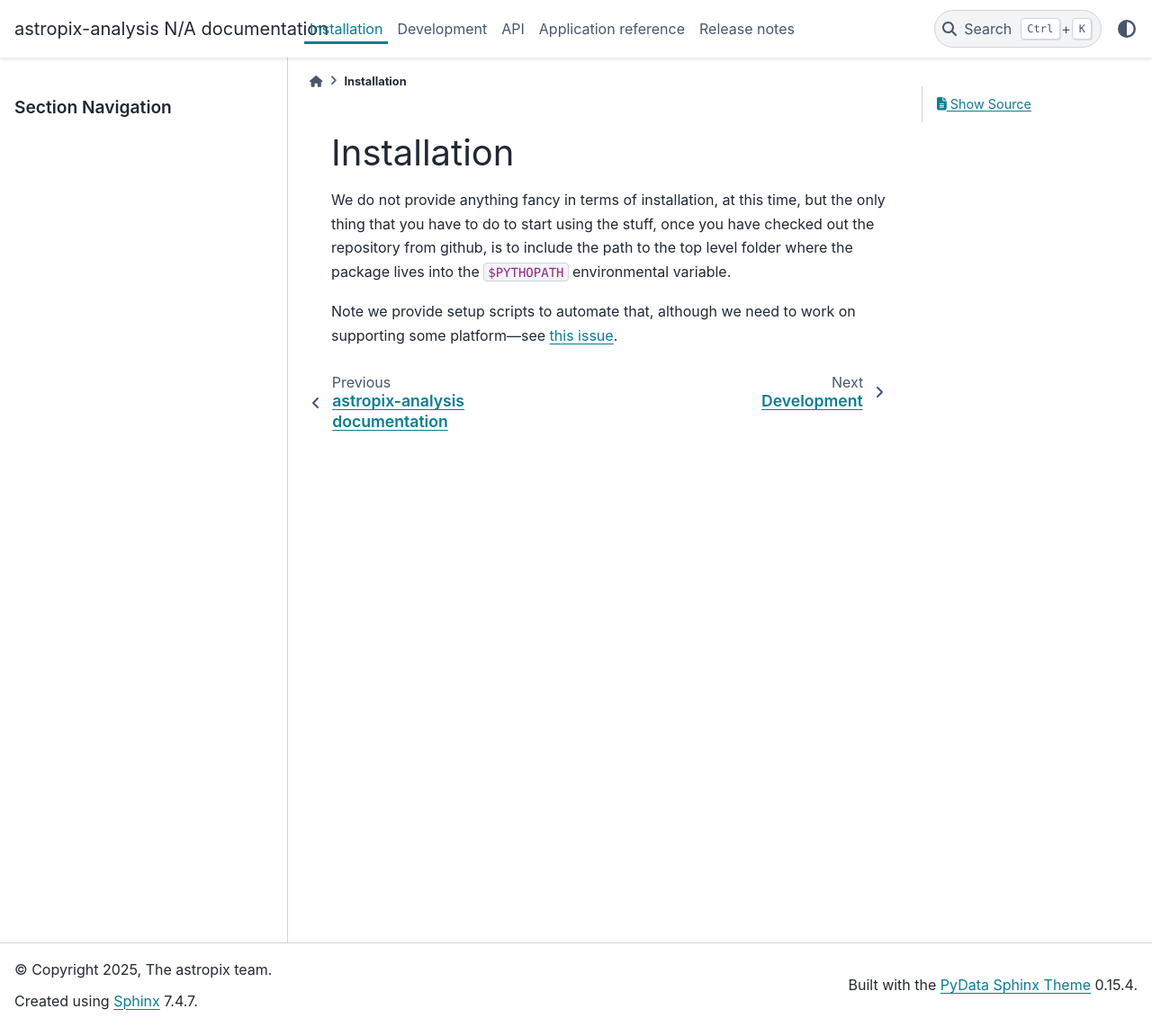
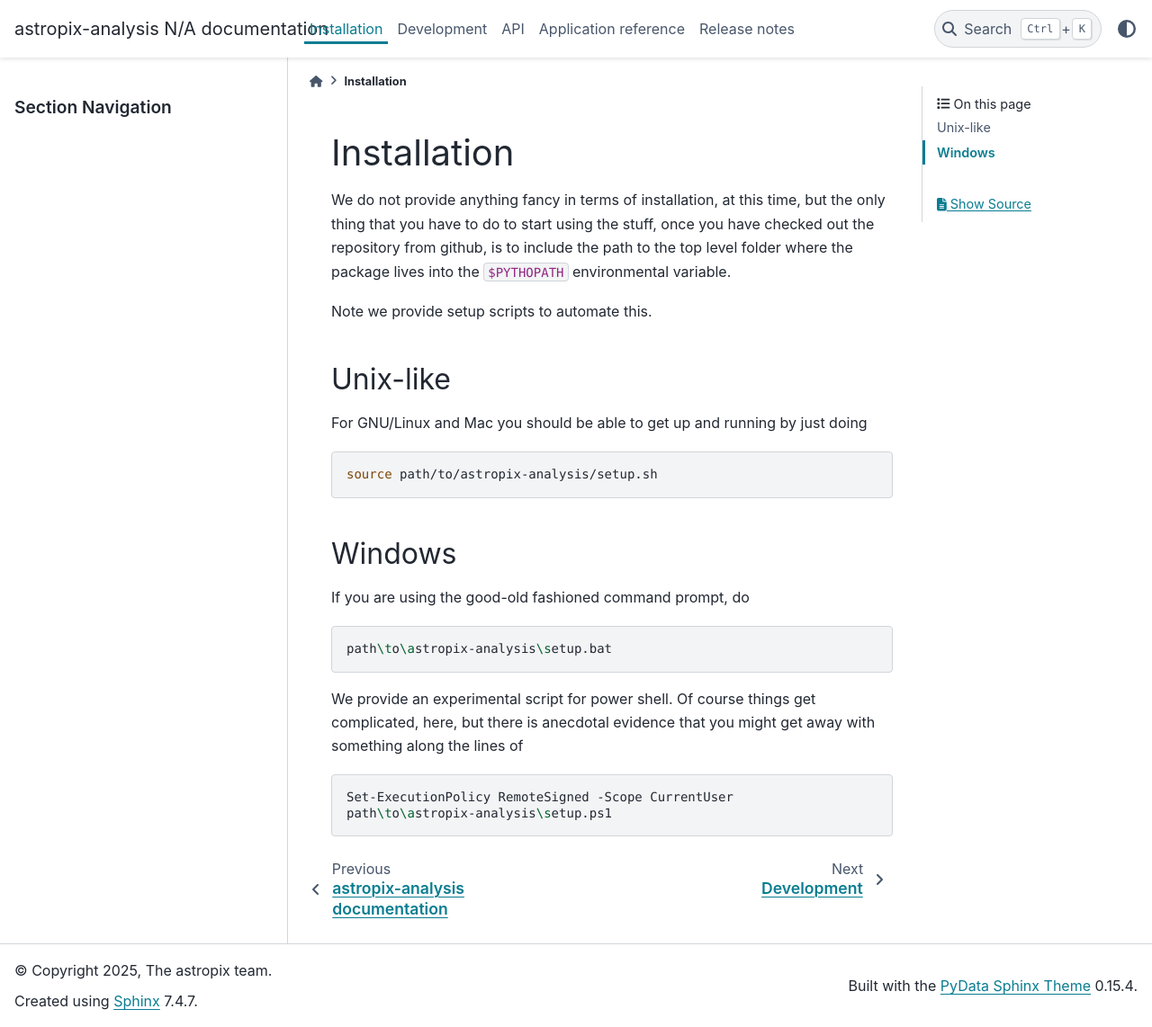
Before and after one commit to AstroPix/astropix-analysis, a Sphinx documentation site: the page built from docs/install.rst, in a window 1280 px wide and 1142 px high. Shown: the whole window at 90% size. Built offline with Sphinx 7.4.7 and the PyData theme 0.15.4, drawn with Linux system fonts in a browser that asks for light colours; formulas are drawn with MathJax 3.

Commit message:
Docs updated.

```diff
--- a/docs/install.rst
+++ b/docs/install.rst
@@ -8,5 +8,33 @@ only thing that you have to do to start using the stuff, once you have checked
 out the repository from github, is to include the path to the top level folder
 where the package lives into the ``$PYTHOPATH`` environmental variable.
 
-Note we provide setup scripts to automate that, although we need to work on supporting
-some platform---see `this issue <https://github.com/AstroPix/astropix-analysis/issues/2>`_.
+Note we provide setup scripts to automate this.
+
+
+Unix-like
+~~~~~~~~~
+
+For GNU/Linux and Mac you should be able to get up and running by just doing
+
+.. code-block:: shell
+
+   source path/to/astropix-analysis/setup.sh
+
+
+Windows
+~~~~~~~
+
+If you are using the good-old fashioned command prompt, do
+
+.. code-block:: shell
+
+   path\to\astropix-analysis\setup.bat
+
+We provide an experimental script for power shell. Of course things get complicated,
+here, but there is anecdotal evidence that you might get away with something
+along the lines of
+
+.. code-block:: shell
+
+   Set-ExecutionPolicy RemoteSigned -Scope CurrentUser
+   path\to\astropix-analysis\setup.ps1
```
